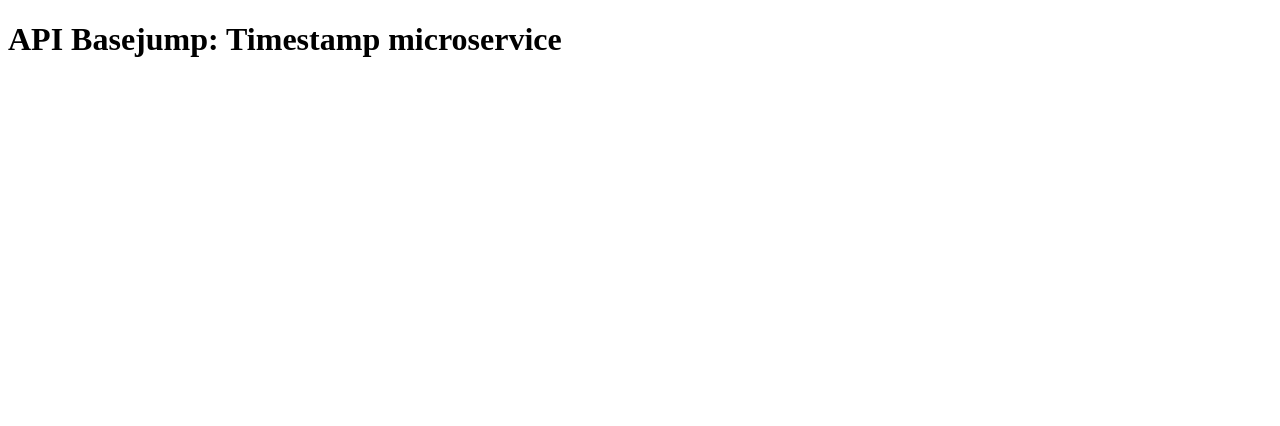
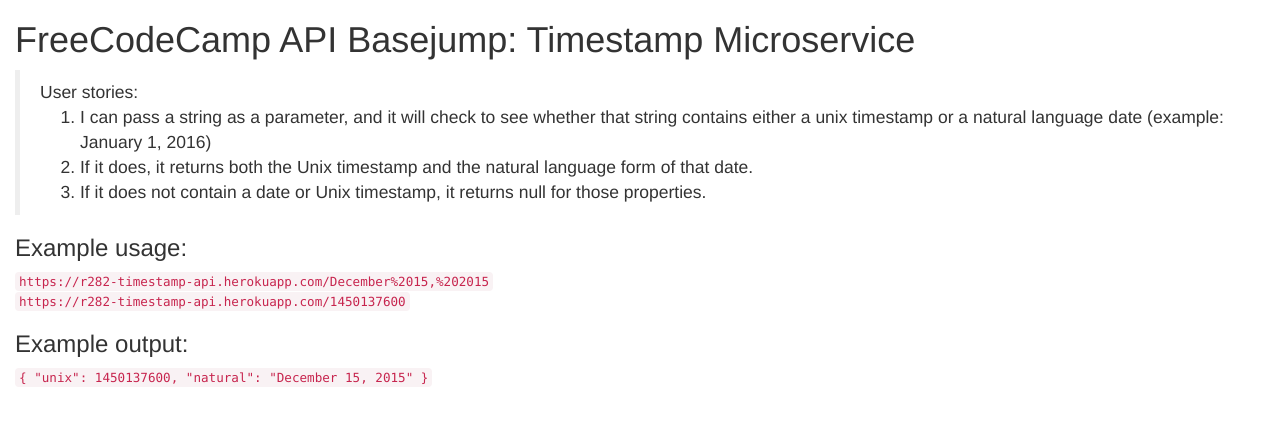
Before and after one commit to vladimirmorev/Timestamp-Microservice, a website: page index.html in a window 1280 px wide. Drawn offline with nearby package versions, Linux system fonts and the light colour scheme.

Commit message:
modify index.html

```diff
--- a/index.html
+++ b/index.html
@@ -1,9 +1,31 @@
 <!DOCTYPE html>
-<html>
+<html lang="en">
 <head>
 	<title>Timestamp Microservice</title>
+	<meta charset="UTF-8">
+	<link rel="stylesheet" href="https://maxcdn.bootstrapcdn.com/bootstrap/3.3.6/css/bootstrap.min.css">
 </head>
 <body>
-  <h1>API Basejump: Timestamp microservice</h1>
+	<div class="container-fluid">
+		<h1 class="header">
+			FreeCodeCamp API Basejump: Timestamp Microservice
+		</h1>
+		<blockquote>
+			User stories:
+			<ol>
+				<li>I can pass a string as a parameter, and it will check to see whether that string contains either a unix timestamp or a natural language date (example: January 1, 2016)</li>
+				<li>If it does, it returns both the Unix timestamp and the natural language form of that date.</li>
+				<li>If it does not contain a date or Unix timestamp, it returns null for those properties.</li>
+			</ol>
+		</blockquote>
+		<h3>Example usage:</h3>
+		<code>https://r282-timestamp-api.herokuapp.com/December%2015,%202015</code>
+		<br>
+		<code>https://r282-timestamp-api.herokuapp.com/1450137600</code>
+		<h3>Example output:</h3>
+		<code>
+			{ "unix": 1450137600, "natural": "December 15, 2015" }
+		</code>
+	</div>
 </body>
 </html>
```
